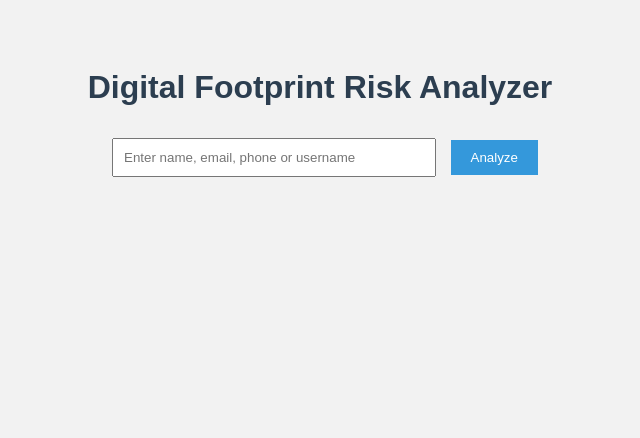
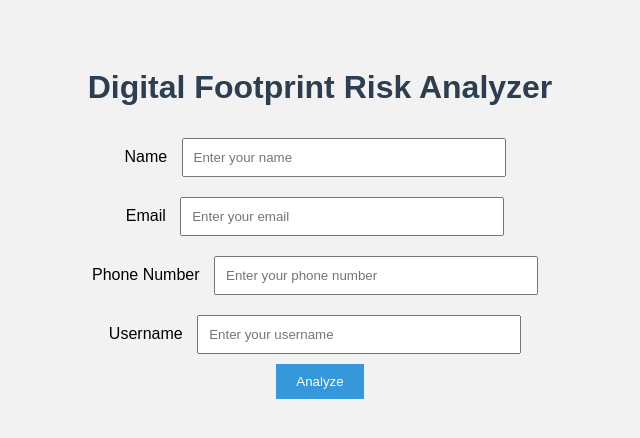
Before and after one commit to maheshvinay1976-web/digital-footprint-analyzer, a Flask app: page / in a window 1280 px wide. Shown: the top 438 px of the page, without its empty margins (320-960 px from the left). Run offline with Flask 3, Linux system fonts and the light colour scheme.

Commit message:
Refactor HTML structure and form elements

```diff
--- a/templates/index.html
+++ b/templates/index.html
@@ -1,42 +1,50 @@
 <!DOCTYPE html>
 <html>
 <head>
-<title>Digital Footprint Risk Analyzer</title>
-<link rel="stylesheet" href="{{ url_for('static', filename='style.css') }}">
+    <title>Digital Footprint Risk Analyzer</title>
+    <link rel="stylesheet" href="/static/style.css">
 </head>
 
 <body>
 
-<h1>Digital Footprint Risk Analyzer</h1>
+    <div class="container">
 
-<form method="POST">
+        <h1>Digital Footprint Risk Analyzer</h1>
 
-<input type="text" name="userdata" placeholder="Enter name, email, phone or username" required>
+        <form method="POST">
 
-<button type="submit">Analyze</button>
+            <div class="input-group">
+                <label>Name</label>
+                <input type="text" name="name" placeholder="Enter your name">
+            </div>
 
-</form>
+            <div class="input-group">
+                <label>Email</label>
+                <input type="email" name="email" placeholder="Enter your email">
+            </div>
 
-{% if exposure %}
+            <div class="input-group">
+                <label>Phone Number</label>
+                <input type="text" name="phone" placeholder="Enter your phone number">
+            </div>
 
-<h2>Results</h2>
+            <div class="input-group">
+                <label>Username</label>
+                <input type="text" name="username" placeholder="Enter your username">
+            </div>
 
-<p>Mentions Found: {{ exposure }}</p>
+            <button type="submit">Analyze</button>
 
-<p>Risk Level: {{ risk }}</p>
+        </form>
 
-<p>Risk Score: {{ score }}%</p>
+        {% if result %}
+        <div class="result">
+            <h3>Analysis Result</h3>
+            <p>{{ result }}</p>
+        </div>
+        {% endif %}
 
-<h3>Privacy Suggestions</h3>
-
-<ul>
-<li>Remove personal info from public profiles</li>
-<li>Enable social media privacy settings</li>
-<li>Avoid sharing phone numbers publicly</li>
-<li>Use strong passwords and 2FA</li>
-</ul>
-
-{% endif %}
+    </div>
 
 </body>
 </html>
```
